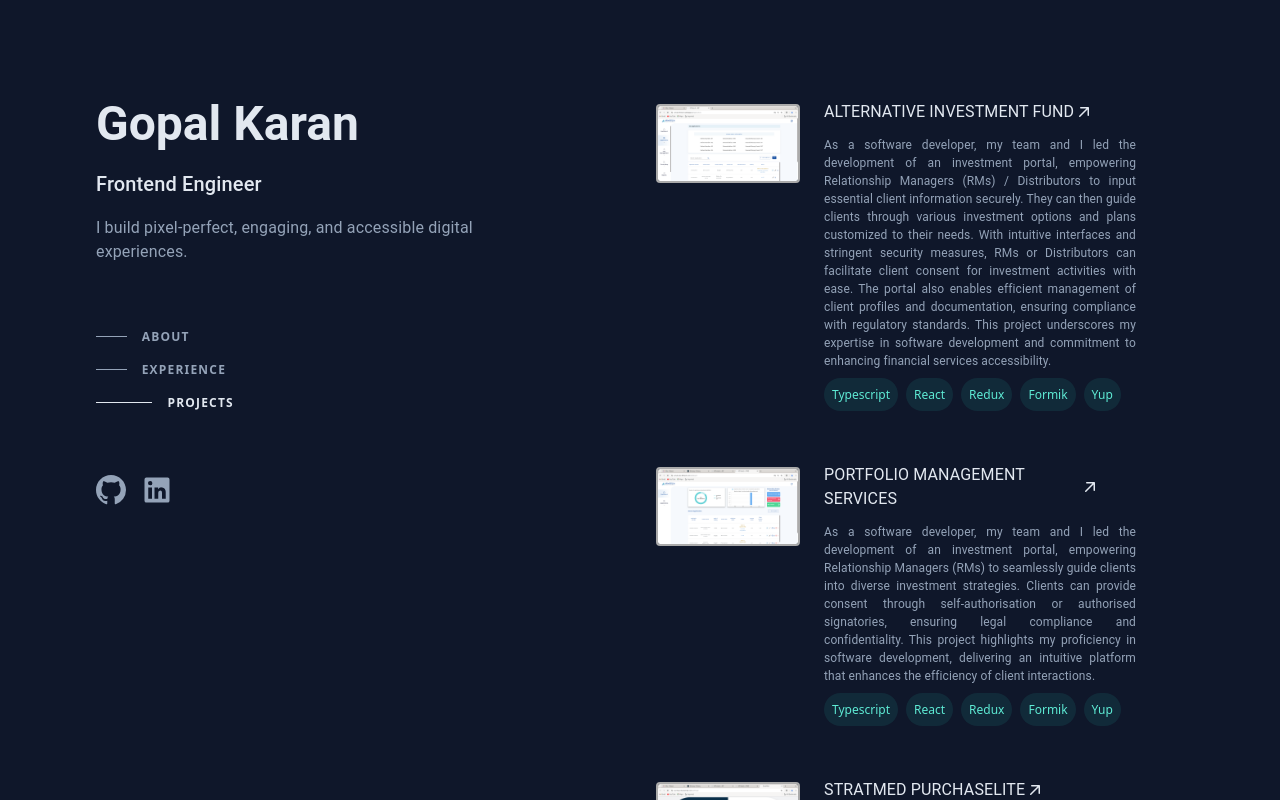
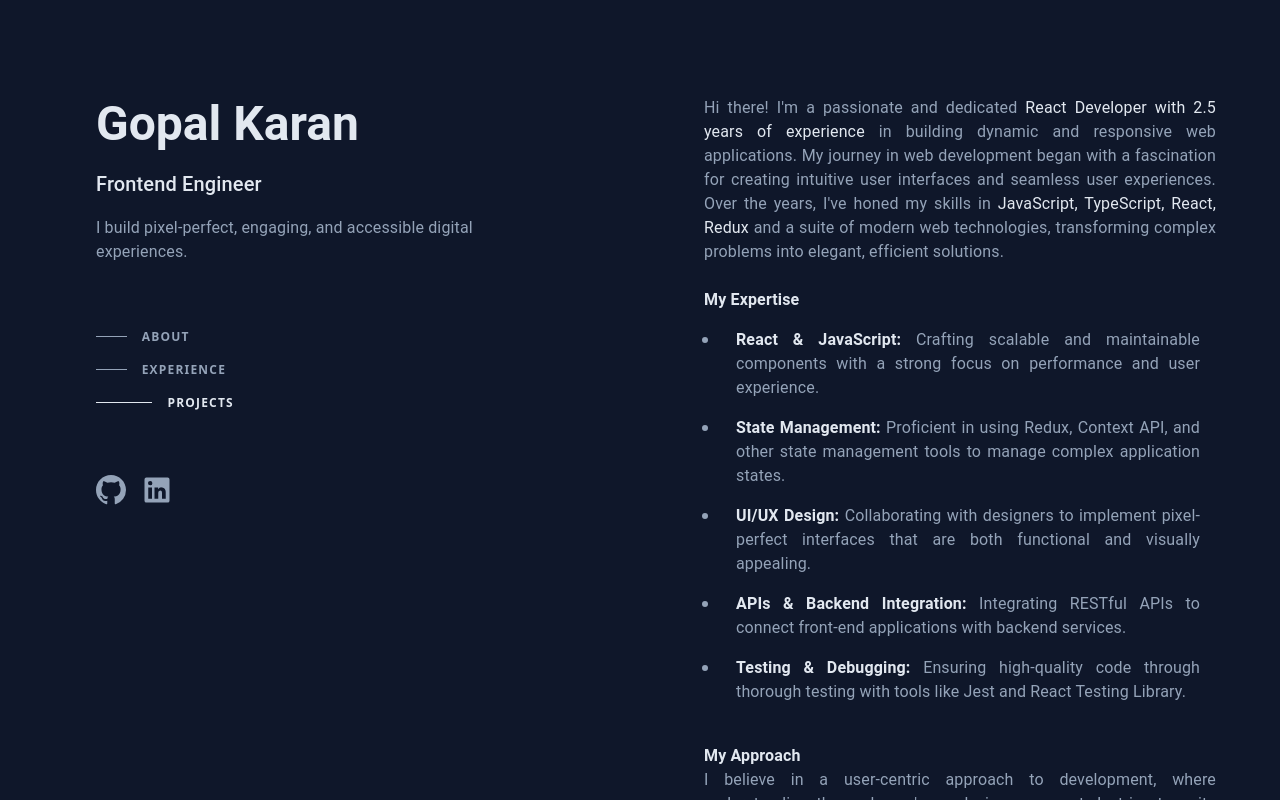
Before and after one commit to gopalkaran/react-portfolio, a React (Vite) app: page /projects in a window 1280 px wide. Built offline with nearby package versions, Linux system fonts and the light colour scheme; the HTML template or start-up script is replaced by a standard one.

Commit message:
scroll to section

```diff
--- a/src/App.jsx
+++ b/src/App.jsx
@@ -17,7 +17,7 @@ function App() {
           md={6}
           sx={{
             maxHeight: "100vh",
-            overflow: "auto",
+            overflow: { xs: "none", md: "auto" },
             display: { xs: "flex", md: "block" },
             justifyContent: { xs: "center", md: "normal" },
           }}
--- a/src/components/MainSection/About/index.jsx
+++ b/src/components/MainSection/About/index.jsx
@@ -42,7 +42,7 @@ const BasicInfo = () => {
 
 const About = () => {
   return (
-    <Stack sx={{ width: "80%", textAlign: "justify", py: 12 }}>
+    <Stack sx={{ width: "80%", textAlign: "justify", py: 12, m: "0 auto" }}>
       <BasicInfo />
       <Typography component="p" sx={headingStyle}>
         My Expertise
--- a/src/components/MainSection/Experience/Experience.jsx
+++ b/src/components/MainSection/Experience/Experience.jsx
@@ -19,6 +19,7 @@ const Experience = () => {
         width: { xs: "90%", sm: "80%" },
         py: 10,
         gap: 2,
+        m: "0 auto",
       }}
     >
       {timeLineData?.map((timeLineEvent) => {
--- a/src/components/MainSection/Projects/index.jsx
+++ b/src/components/MainSection/Projects/index.jsx
@@ -13,7 +13,7 @@ import { projectsData } from "./projectData";
 
 const Projects = () => {
   return (
-    <List sx={{ width: "80%", py: 10, gap: 2 }}>
+    <List sx={{ width: "80%", py: 10, gap: 2, m: "0 auto" }}>
       {projectsData?.map((project) => {
         return (
           <ListItem
--- a/src/components/MainSection/routes.jsx
+++ b/src/components/MainSection/routes.jsx
@@ -1,16 +1,21 @@
-import { Navigate, Route, Routes } from "react-router-dom";
 import About from "./About";
 import Experience from "./Experience/Experience.jsx";
 import Projects from "./Projects";
+import { Box } from "@mui/material";
 
 const MainSection = () => {
   return (
-    <Routes>
-      <Route path="/" element={<Navigate to={"about"} />} />
-      <Route path="/about" element={<About />} />
-      <Route path="/experience" element={<Experience />} />
-      <Route path="/projects" element={<Projects />} />
-    </Routes>
+    // <Routes>
+    //   <Route path="/" element={<Navigate to={"about"} />} />
+    //   <Route path="/about" element={<About />} />
+    //   <Route path="/experience" element={<Experience />} />
+    //   <Route path="/projects" element={<Projects />} />
+    // </Routes>
+    <Box>
+      <About />
+      <Experience />
+      <Projects />
+    </Box>
   );
 };
 
--- a/src/components/SidePanel/VerticalNavbar/index.jsx
+++ b/src/components/SidePanel/VerticalNavbar/index.jsx
@@ -1,10 +1,14 @@
 import { Box, List, ListItem, styled } from "@mui/material";
 import { NavLink } from "react-router-dom";
 
+const ABOUT = "About";
+const EXPERIENCE = "Experience";
+const PROJECT = "Projects";
+
 const NavData = [
-  { heading: "About", path: "/about" },
-  { heading: "Experience", path: "/experience" },
-  { heading: "Projects", path: "/projects" },
+  { heading: ABOUT, path: "/about" },
+  { heading: EXPERIENCE, path: "/experience" },
+  { heading: PROJECT, path: "/projects" },
 ];
 
 const CustomLink = styled(NavLink)(({ theme }) => ({
@@ -84,11 +88,30 @@ const ListItemText = styled(Box)(({ theme }) => ({
 }));
 
 const VerticalNavbar = () => {
+  function moveTo(to) {
+    switch (to) {
+      case ABOUT: {
+        window["scrollTo"]({ top: 600, behavior: "smooth" });
+        break;
+      }
+      case EXPERIENCE: {
+        window["scrollTo"]({ top: 1850, behavior: "smooth" });
+        break;
+      }
+      case PROJECT: {
+        window["scrollTo"]({ top: 2950, behavior: "smooth" });
+        break;
+      }
+      default:
+        return;
+    }
+  }
+
   return (
     <List>
       {NavData.map((text) => (
         <ListItem key={text.heading} sx={{ paddingLeft: 0 }}>
-          <CustomLink to={text.path}>
+          <CustomLink to={text.path} onClick={() => moveTo(text.heading)}>
             {/* <CustomListItem primary={text.heading} /> */}
             <TextLine component="span" className="line"></TextLine>
             <ListItemText component="span" className="text">
```
